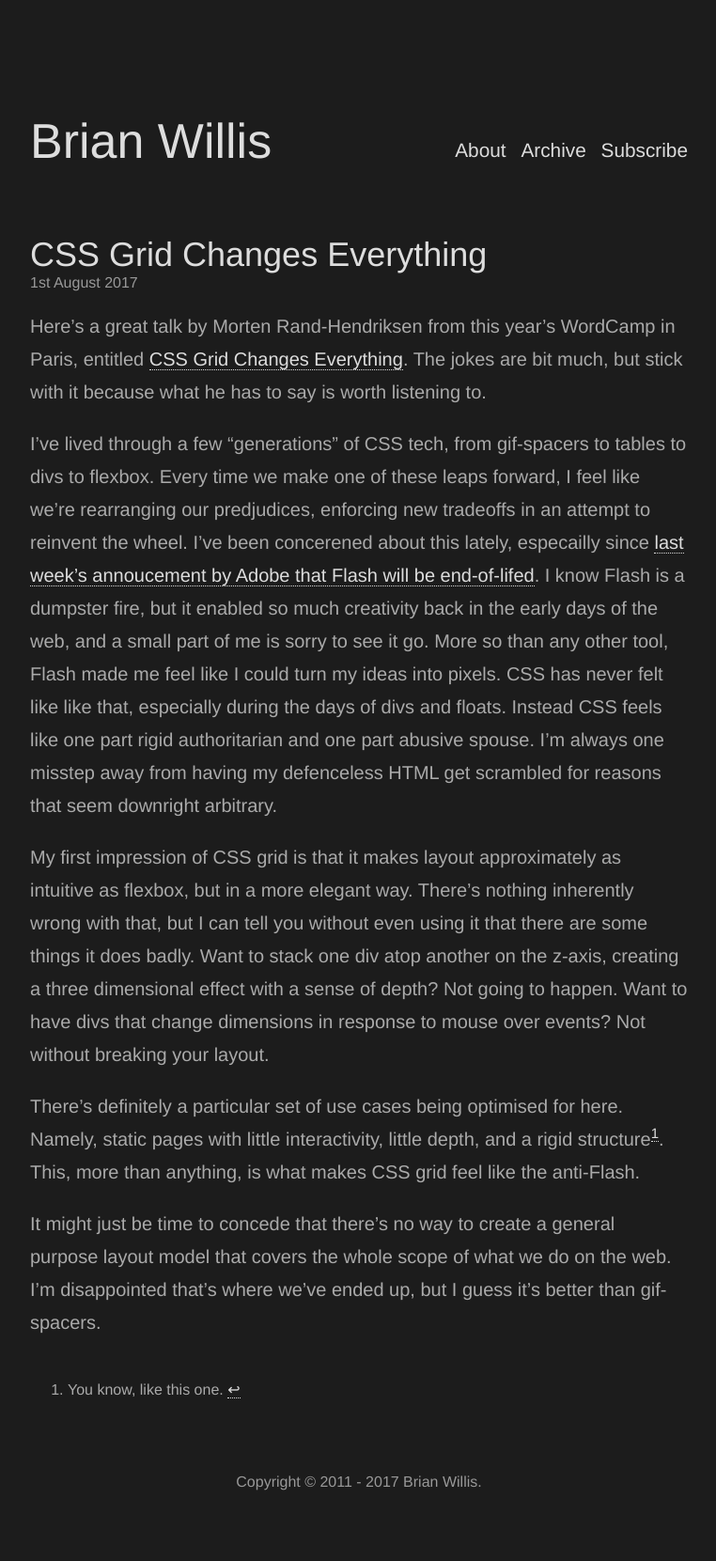
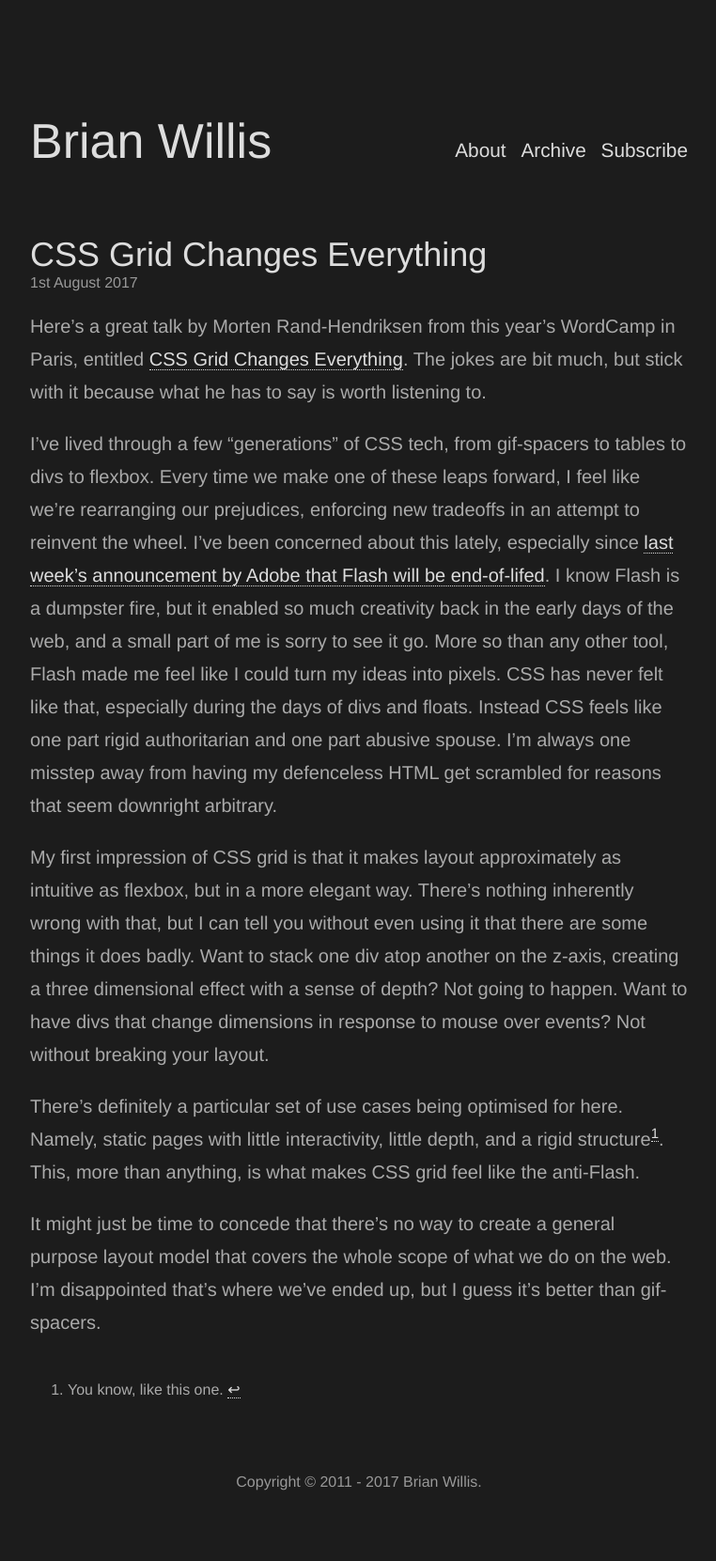
Before and after one commit to brianwillis/brianwillis.github.com, a Jekyll site: the page built from _posts/2017-08-01-css-grid-changes-everything.md, in a window 1280 px wide. Shown: the whole page at 94% size, without its empty margins (258-1020 px from the left). Built offline with Jekyll 4.4.1, drawn with Linux system fonts in a browser that asks for light colours.

Commit message:
Fix spelling.

```diff
--- a/_posts/2017-08-01-css-grid-changes-everything.md
+++ b/_posts/2017-08-01-css-grid-changes-everything.md
@@ -5,7 +5,7 @@ title: CSS Grid Changes Everything
 
 Here's a great talk by Morten Rand-Hendriksen from this year's WordCamp in Paris, entitled [CSS Grid Changes Everything][1]. The jokes are bit much, but stick with it because what he has to say is worth listening to.
 
-I've lived through a few “generations” of CSS tech, from gif-spacers to tables to divs to flexbox. Every time we make one of these leaps forward, I feel like we’re rearranging our predjudices, enforcing new tradeoffs in an attempt to reinvent the wheel. I’ve been concerened about this lately, especailly since [last week’s annoucement by Adobe that Flash will be end-of-lifed][2]. I know Flash is a dumpster fire, but it enabled so much creativity back in the early days of the web, and a small part of me is sorry to see it go. More so than any other tool, Flash made me feel like I could turn my ideas into pixels. CSS has never felt like like that, especially during the days of divs and floats. Instead CSS feels like one part rigid authoritarian and one part abusive spouse. I’m always one misstep away from having my defenceless HTML get scrambled for reasons that seem downright arbitrary.
+I've lived through a few “generations” of CSS tech, from gif-spacers to tables to divs to flexbox. Every time we make one of these leaps forward, I feel like we’re rearranging our prejudices, enforcing new tradeoffs in an attempt to reinvent the wheel. I’ve been concerned about this lately, especially since [last week’s announcement by Adobe that Flash will be end-of-lifed][2]. I know Flash is a dumpster fire, but it enabled so much creativity back in the early days of the web, and a small part of me is sorry to see it go. More so than any other tool, Flash made me feel like I could turn my ideas into pixels. CSS has never felt like that, especially during the days of divs and floats. Instead CSS feels like one part rigid authoritarian and one part abusive spouse. I’m always one misstep away from having my defenceless HTML get scrambled for reasons that seem downright arbitrary.
 
 My first impression of CSS grid is that it makes layout approximately as intuitive as flexbox, but in a more elegant way. There’s nothing inherently wrong with that, but I can tell you without even using it that there are some things it does badly. Want to stack one div atop another on the z-axis, creating a three dimensional effect with a sense of depth? Not going to happen. Want to have divs that change dimensions in response to mouse over events? Not without breaking your layout.
 
```
